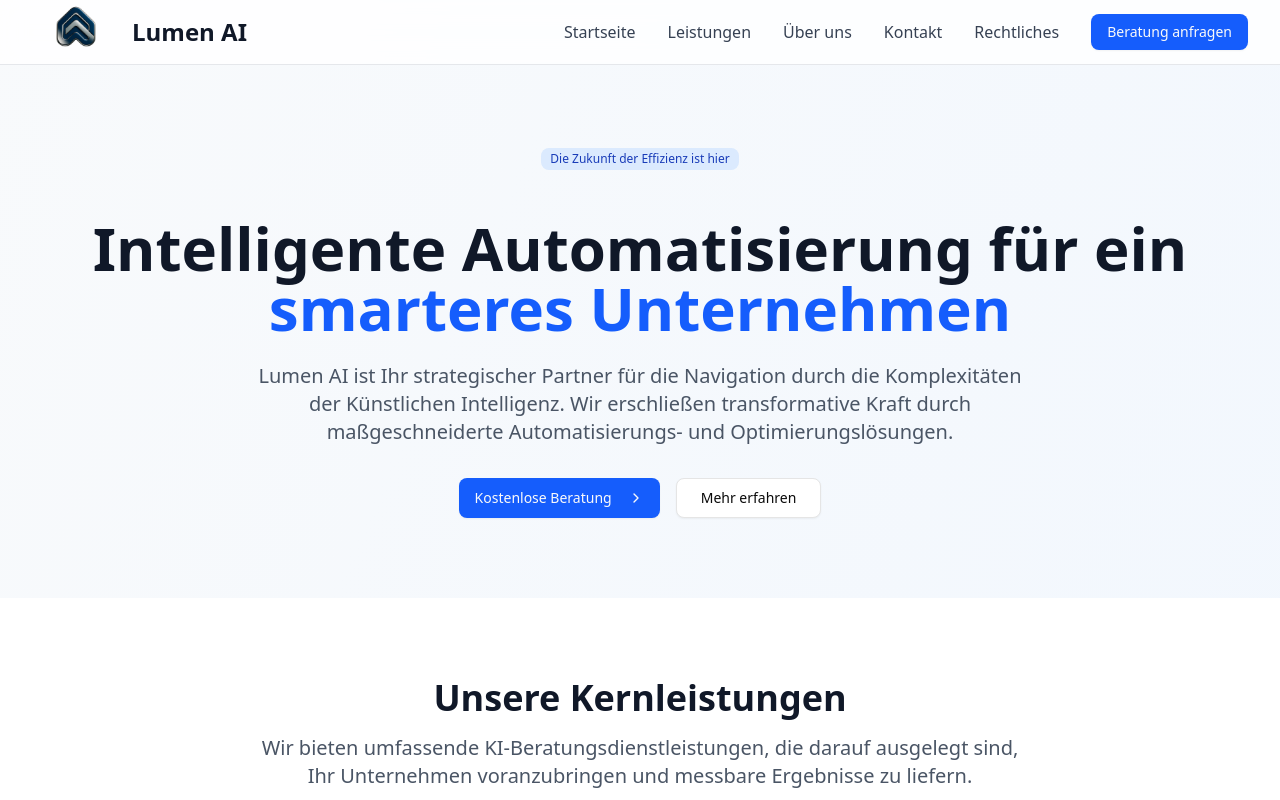
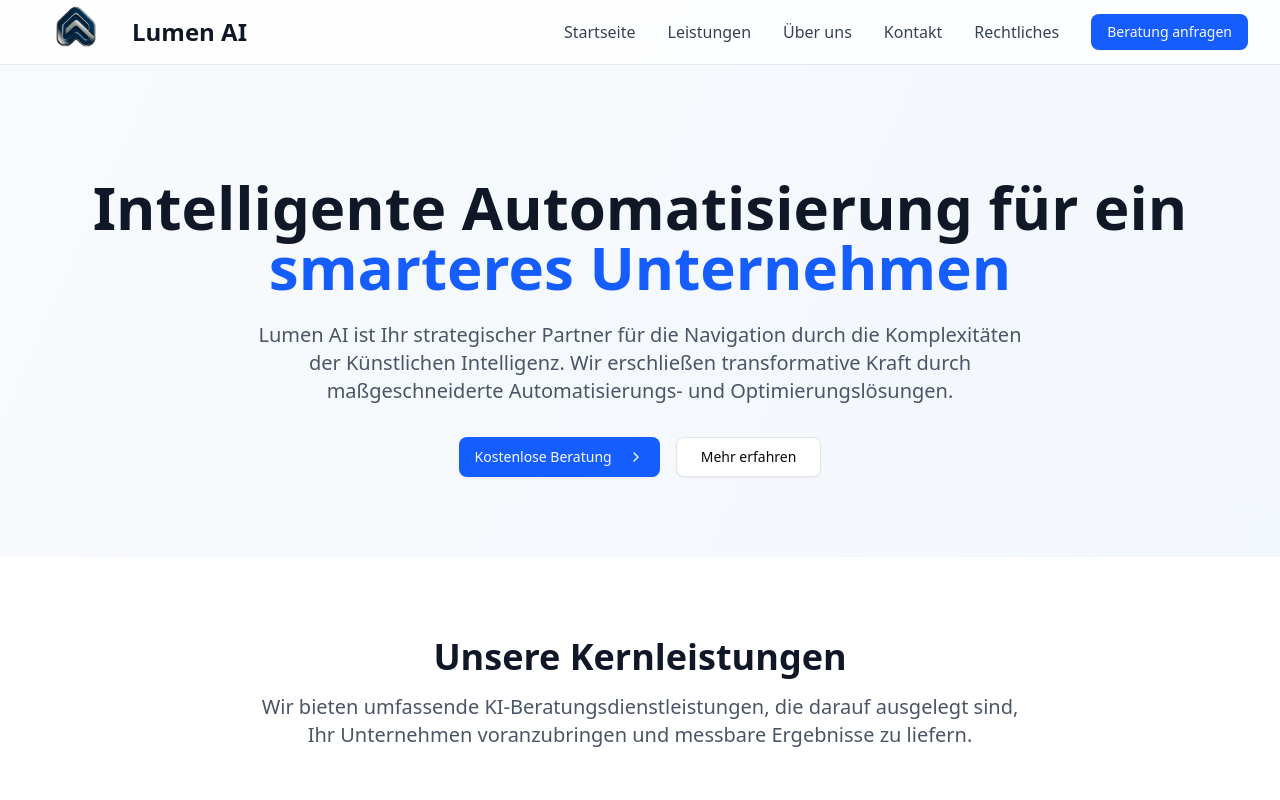
Before and after one commit to lumen-ki/lumen-ai-website, a React (Vite) app: page / in a window 1280 px wide. Shown: the top 800 px of the page. Built offline with nearby package versions, Linux system fonts and the light colour scheme.

Commit message:
Beschreibung deiner Änderung

```diff
--- a/src/App.jsx
+++ b/src/App.jsx
@@ -379,9 +379,6 @@ const ContactPage = () => (
       <section id="home" className="py-20 px-4 sm:px-6 lg:px-8">
         <div className="max-w-7xl mx-auto text-center">
           <div className="mb-8">
-            <Badge className="mb-4 bg-blue-100 text-blue-800 hover:bg-blue-200">
-              Die Zukunft der Effizienz ist hier
-            </Badge>
           </div>
           <h1 className="text-4xl md:text-6xl font-bold text-gray-900 mb-6">
             Intelligente Automatisierung für ein{' '}
```
